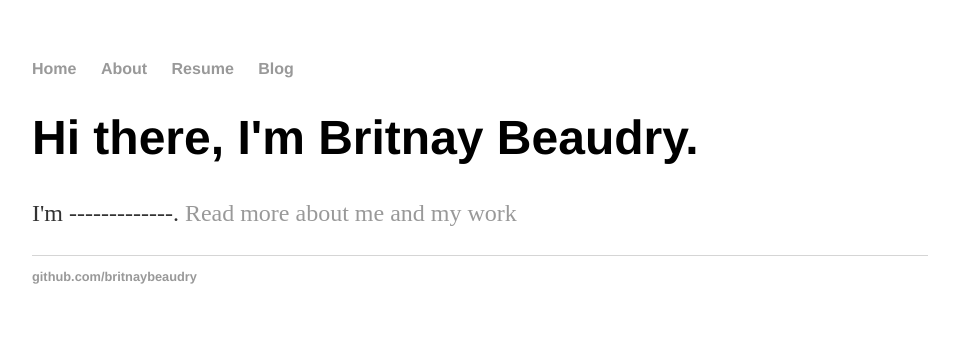
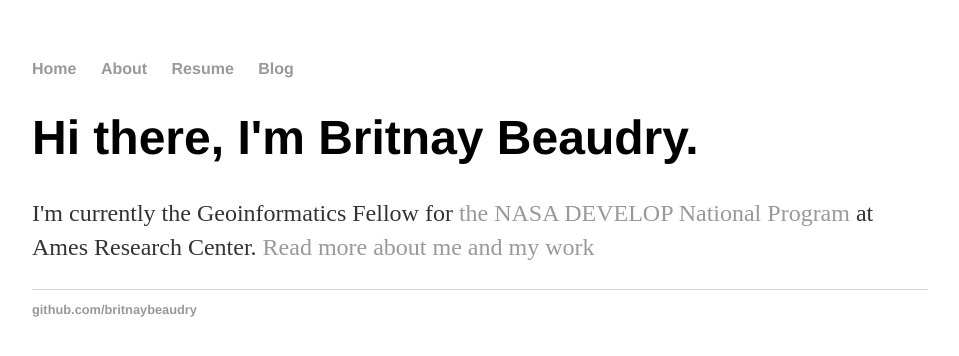
Before and after one commit to britnaybeaudry/britnaybeaudry.github.io, a Jekyll site: the page built from index.html, in a window 1280 px wide. Shown: the top 356 px of the page, without its empty margins (160-1119 px from the left). Built offline with Jekyll 4.4.1, drawn with Linux system fonts in a browser that asks for light colours.

Commit message:
Update index.html
added job title and link

```diff
--- a/index.html
+++ b/index.html
@@ -4,5 +4,6 @@ title: Britnay Beaudry
 ---
 <div class="blurb">
 	<h1>Hi there, I'm Britnay Beaudry.</h1>
-	<p>I'm -------------. <a href="/about">Read more about me and my work</a></p>
+	<p>I'm currently the Geoinformatics Fellow for <a href="https://develop.larc.nasa.gov/">the NASA DEVELOP National Program</a> at Ames Research Center.
+	<a href="/about">Read more about me and my work</a></p>
 </div>
```
